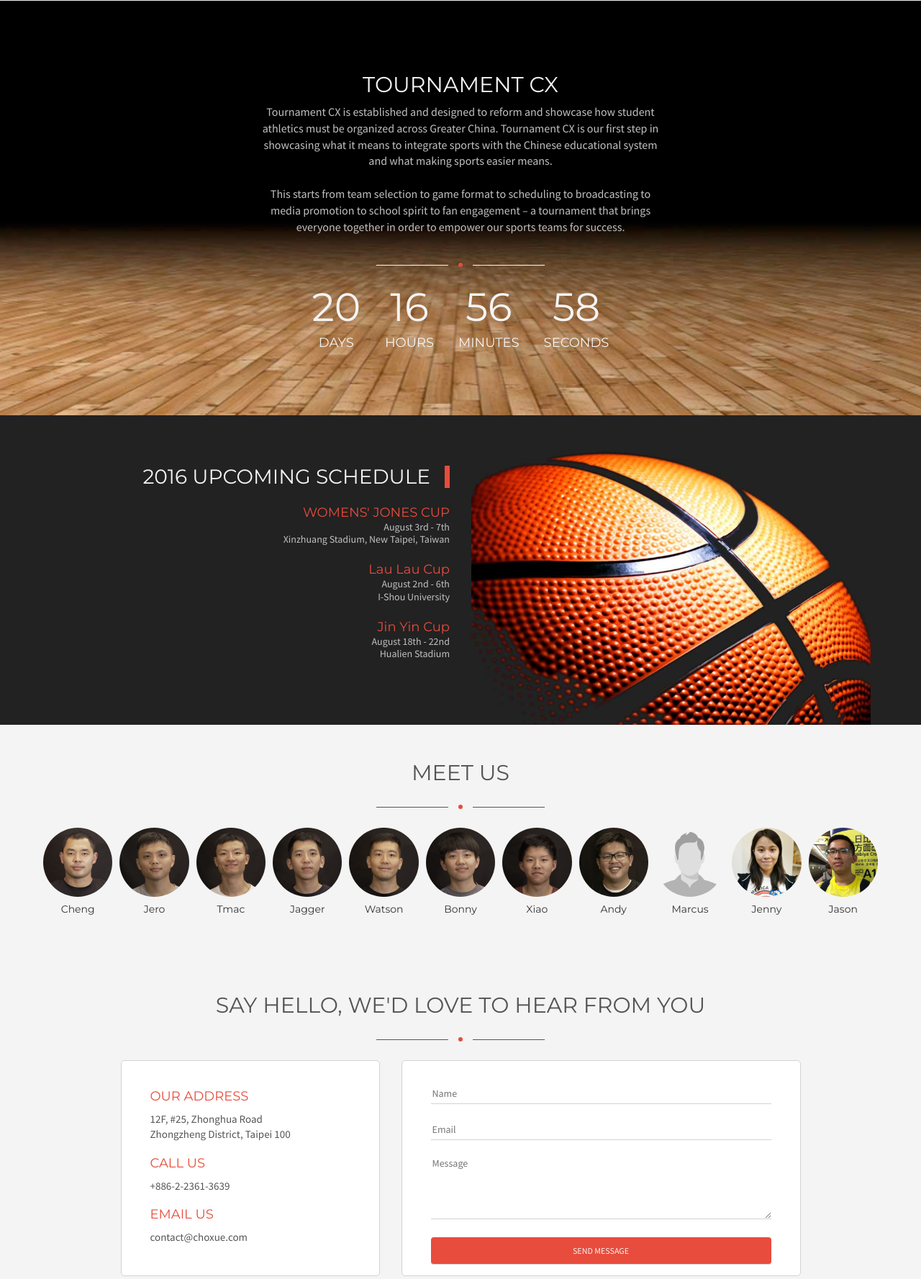
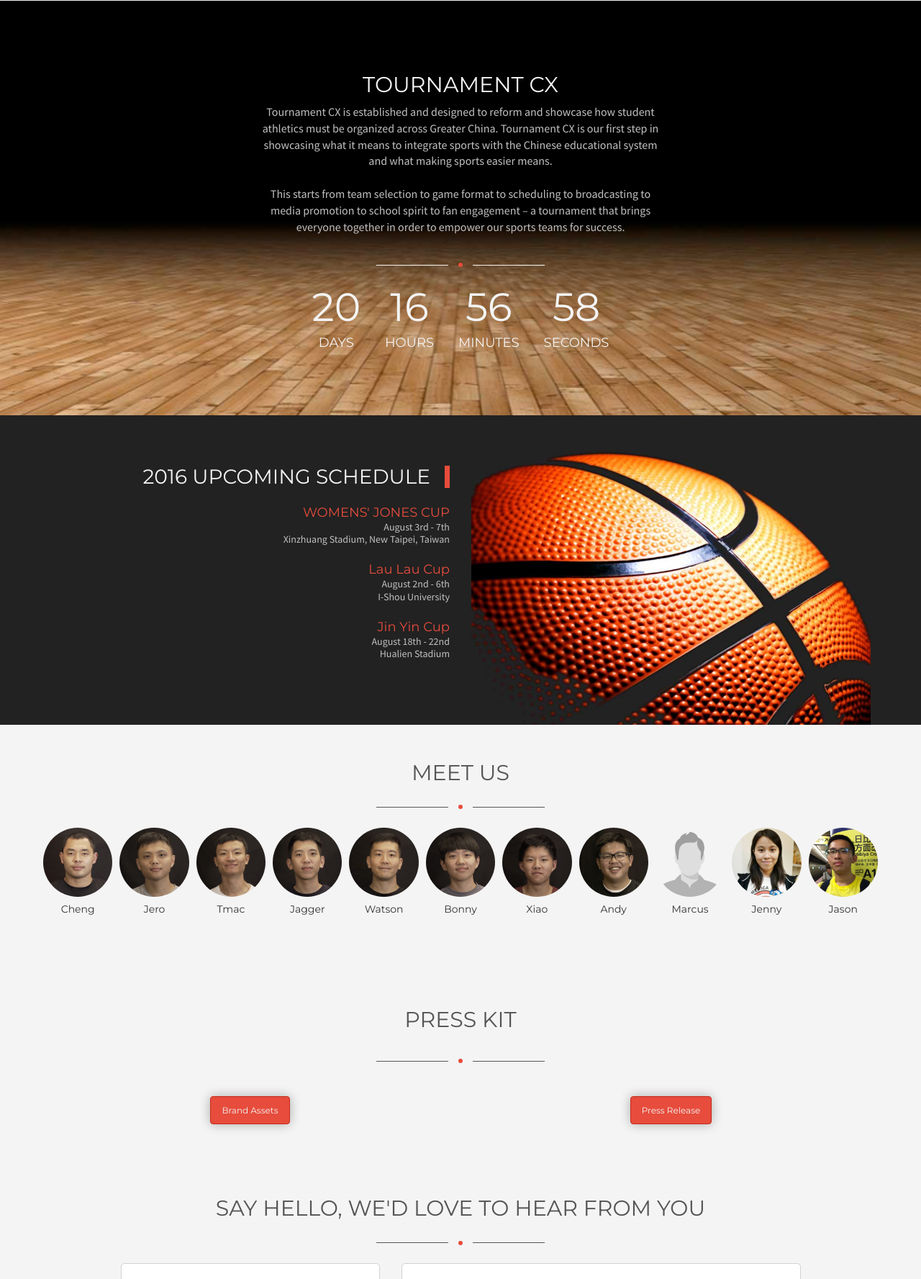
Before and after one commit to Choxue/CX1.5, a PHP site: page / in a window 1280 px wide. Shown: the part 1252-3029 px from the top of the page at 72% size. Run offline with PHP 8.4, Linux system fonts and the light colour scheme; some libraries are stand-ins or nearby versions.

Commit message:
Add press kit

```diff
--- a/common_head.php
+++ b/common_head.php
@@ -1,6 +1,6 @@
 		<meta charset="UTF-8">
 		<link rel="stylesheet" href="https://maxcdn.bootstrapcdn.com/bootstrap/3.3.7/css/bootstrap.min.css">
-		<link rel="stylesheet" type="text/css" href="/css/style.css"/>
+		<link rel="stylesheet" type="text/css" href="css/style.css"/>
 		<link id="favicon" rel="shortcut icon" type="image/x-icon" href="/img/favicon.png" />
 		<link href='https://fonts.googleapis.com/css?family=Montserrat:400,700' rel='stylesheet' type='text/css'>
 		<link href='https://fonts.googleapis.com/css?family=Source+Sans+Pro' rel='stylesheet' type='text/css'>
--- a/common_nav.php
+++ b/common_nav.php
@@ -6,6 +6,7 @@
 			<li><a href='#countdown'><?php echo L::nav_tournament_CX; ?></a></li>
 			<li><a href='#schedule'><?php echo L::nav_schedule; ?></a></li>
 			<li><a href='#team'><?php echo L::nav_team; ?></a></li>
+			<li><a href='#pressKit'><?php echo L::nav_press_kit; ?></a></li>
 			<li><a href='#contact'><?php echo L::nav_contact; ?></a></li>
 			<li><a href='http://sports.choxue.com/leagues'>LEAGUES</a></li>
 			<li><a href='http://sports.choxue.com/leagues/4'>LEAGUES > HBL</a></li>
@@ -22,6 +23,7 @@
 			<a href='#countdown'><?php echo L::nav_tournament_CX; ?></a>
 			<a href='#schedule'><?php echo L::nav_schedule; ?></a>
 			<a href='#team'><?php echo L::nav_team; ?></a>
+			<a href='#pressKit'><?php echo L::nav_press_kit; ?></a>
 			<a href='#contact'><?php echo L::nav_contact; ?></a>
 			<a class='active' style='border: 1px solid transparent; cursor: none'>|</a>
 			<li class="dropdown">
--- a/css/style.css
+++ b/css/style.css
@@ -340,6 +340,26 @@
 #countdown .countdown_text h2 {
   margin: 0;
 }
+#pressKit {
+  background: #F4f4F4;
+  text-align: center;
+  padding-top: 50px;
+  padding-bottom: 50px;
+}
+
+#pressKit #separator_container {
+  padding: 20px 0;
+}
+#pressKit #separator_container .edge {
+  border-color: #555555;
+}
+
+@media (max-width: 480px) {
+  #pressKit {
+    display: none;
+  }
+}
+
 .nav {
   z-index: 100;
   border-top: 0;
--- a/index.php
+++ b/index.php
@@ -274,6 +274,30 @@
 			</div>
 		</div>
 
+		<div id="pressKit">
+			<div class="container">
+				<div class="row">
+					<div class="col-lg-12">
+						<h2><?php echo L::presskit_title; ?></h2>
+						<div id='separator_container'>
+							<span class="separator edge"></span>
+							<span class="separator center"></span>
+							<span class="separator edge"></span>
+						</div>
+
+					</div>
+				</div>
+				<div class="row" id="button_container">
+					<div class="col-md-6" >
+						<button type='button' class='btn btn-primary youtube' ><?php echo L::presskit_brand_assets; ?></button>
+					</div>
+					<div class="col-md-6">
+						<button type='button' class='btn btn-primary youtube' ><?php echo L::presskit_press_release; ?></button>
+					</div>
+				</div>
+			</div>
+		</div>
+
 
 		<div id="contact">
 			<div class="container">
--- a/lang/lang_en.ini
+++ b/lang/lang_en.ini
@@ -4,6 +4,7 @@
 nav_team = "MEET US"
 nav_schedule = "SCHEDULE"
 nav_contact = "CONTACT"
+nav_press_kit = "PRESS KIT"
 nav_tournament_CX = "TOURNAMENT CX"
 nav_leagues = "LEAGUES"
 
@@ -53,9 +54,8 @@
 tournament_name = "Lao Lao Cup Schedule"
 
 
-
-
-
+presskit_brand_assets = "Brand Assets"
+presskit_press_release = "Press Release"
 presskit_title = "PRESS KIT"
 presskit_title_history = "HISTORY"
 presskit_title_vision = "VISION"
--- a/lang/lang_zh.ini
+++ b/lang/lang_zh.ini
@@ -4,6 +4,7 @@
 nav_team = "團隊"
 nav_schedule = "賽事"
 nav_contact = "聯絡我們"
+nav_press_kit = "PRESS KIT"
 nav_tournament_CX = "球學高中籃球交流賽"
 nav_leagues = "聯盟"
 
@@ -51,3 +52,7 @@
 event_3_location = "花蓮縣立體育館"
 
 tournament_name = "2016 高雄義大姥姥盃"
+
+presskit_brand_assets = "Brand Assets"
+presskit_press_release = "Press Release"
+presskit_title = "PRESS KIT"
```
Also changed, not shown: langcache/php_i18n_6b988d08aa48d369fb87a1773a26f363_L_en.cache.php (+11 -4 lines).
